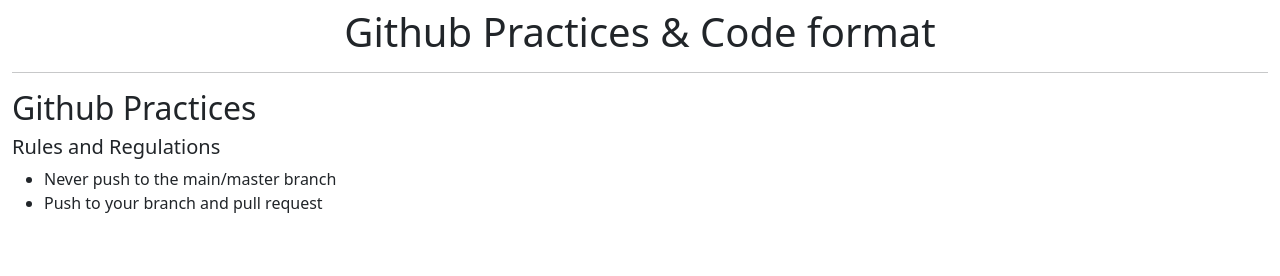
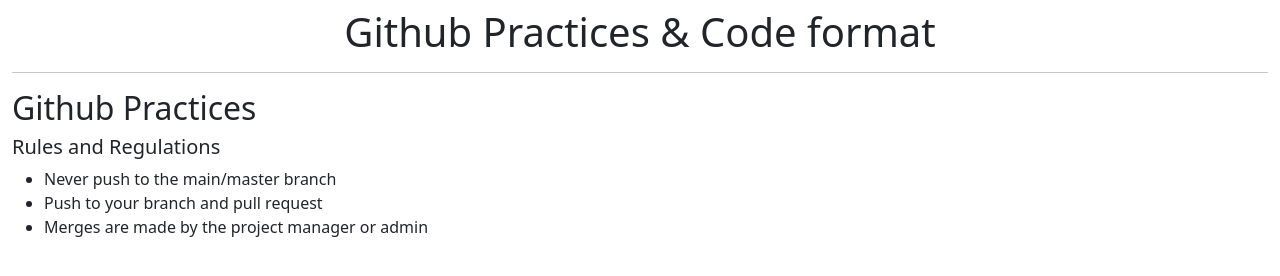
Before and after one commit to dalienst/learning-git, a plain HTML site: page index.html in a window 1280 px wide. Drawn offline with nearby package versions, Linux system fonts and the light colour scheme.

Commit message:
added new rule

```diff
--- a/index.html
+++ b/index.html
@@ -18,6 +18,7 @@
             <ul>
                 <li>Never push to the main/master branch</li>
                 <li>Push to your branch and pull request</li>
+                <li>Merges are made by the project manager or admin</li>
             </ul>
         </div>
         <script src="https://cdn.jsdelivr.net/npm/bootstrap@5.3.0/dist/js/bootstrap.bundle.min.js"
```
